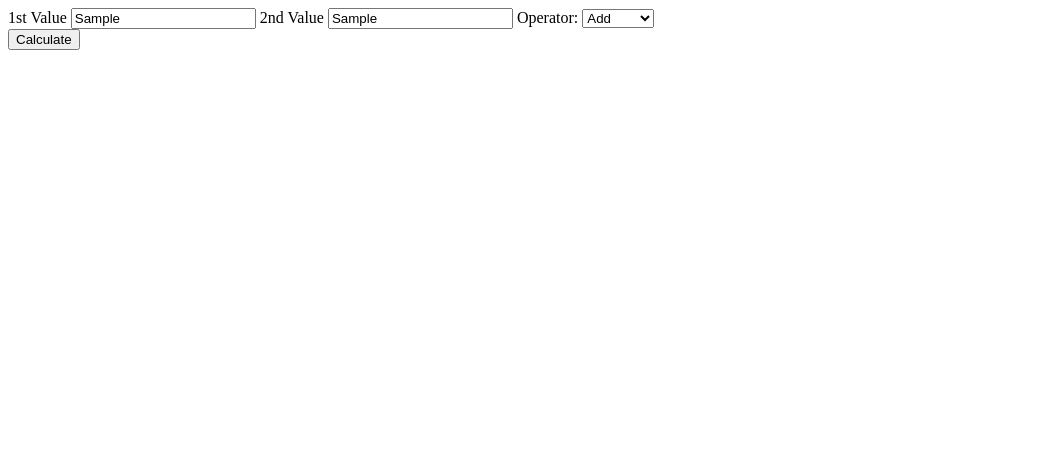
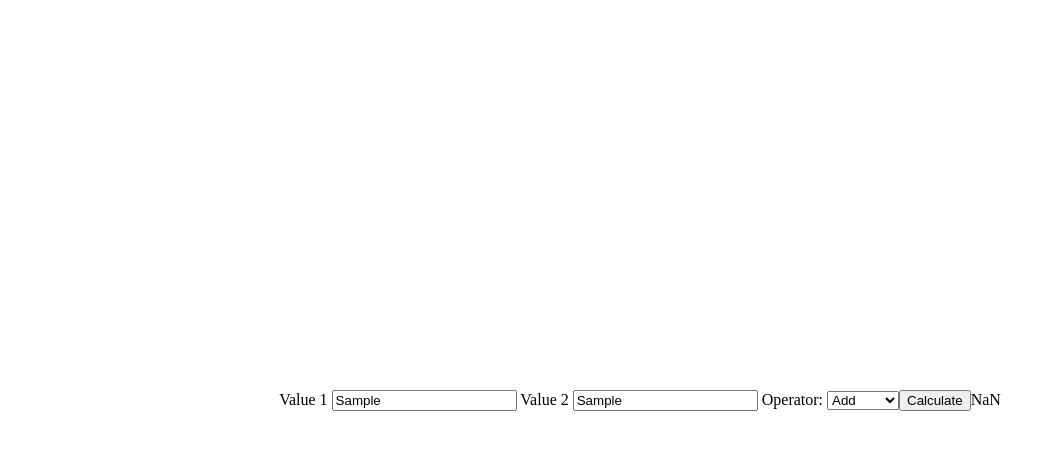
Before and after one commit to ChrisBaidoo/simple-calculator, a plain HTML site: page index.html in a window 1280 px wide. Both pictures are taken after typing "Sample", "Sample" into the empty fields and a click on the button "Calculate". Shown: the whole page, without its empty margins (0-1055 px from the left). Drawn offline with Linux system fonts and the light colour scheme.

Commit message:
Display sum in the window

```diff
--- a/index.html
+++ b/index.html
@@ -6,9 +6,10 @@
 </head>
 
 <body>
+  <div class="flex-container">
     <form>
-    1st Value <input type="text" id="value1">
-    2nd Value <input type="text" id="value2">
+      Value 1 <input type="text" id="value1">
+      Value 2 <input type="text" id="value2">
       Operator:
       <select id="operator">
         <option value="add">Add</option>
@@ -17,8 +18,12 @@
         <option value="mul">Multiply</option>
       </select>
     </form>
-  <button type="button" onclick="calc()">Calculate</button>
+    <button type="button" id="btn" onclick="calc()">Calculate</button>
     <script type="text/javascript" src="index.js"></script>
+
+    <div id="result"></div>
+  </div>
+
 </body>
 
 </html>
--- a/index.js
+++ b/index.js
@@ -1,19 +1,22 @@
 function calc(){
-  var a = parseInt(document.querySelector("#value1").value);
-  var b = parseInt(document.querySelector("#value2").value);
-  var operator = document.querySelector("#operator").value;
+  var val1 = parseInt(document.querySelector("#value1").value); //get the value from 1st Value. change to number
+  var val2  = parseInt(document.querySelector("#value2").value); //get the value from 2nd Value. change to number
+  var operator = document.querySelector("#operator").value; //get the value from the operator
   var calculate;
 
-  if (operator == 'add') {
-    calculate = a + b;
-  } else if (operator == 'sub') {
-    calculate = a - b;
-  } else if (operator == 'div') {
-    calculate = a / b;
-  }else if (operator == 'mul') {
-    calculate = a * b;
+  if (operator == 'add') { // Check if the operator = 'add' then do an addition
+    calculate = val1 + val2 ;
+  } else if (operator == 'sub') { // Check if the operator = 'sub' then doval1subtraction
+    calculate = val1 - val2 ;
+  } else if (operator == 'div') { // Check if the operator = 'div' then doval1division
+    calculate = val1 / val2 ;
+  }else if (operator == 'mul') { // Check if the operator = 'mul' then doval1multiplication
+    calculate = val1 * val2 ;
   }
 
-  console.log(calculate);
+  // document.getElementById("btn").addEventListener("click", calc, false);
+
+
+  document.querySelector("#result").innerHTML = calculate;
 
 }
--- a/main.css
+++ b/main.css
@@ -1,4 +1,17 @@
-/* body{
-  font-size: 50px;
-  color: red;
-} */
+html, body {
+  height: 100%;
+}
+
+body {
+  margin: 0;
+}
+
+.flex-container{
+  height: 100%;
+  padding: 0;
+  margin: 0;
+  display: flex;
+  align-items: center;
+  justify-content: center;
+
+}
```
Lines whose indentation alone changed are shown as unchanged.
